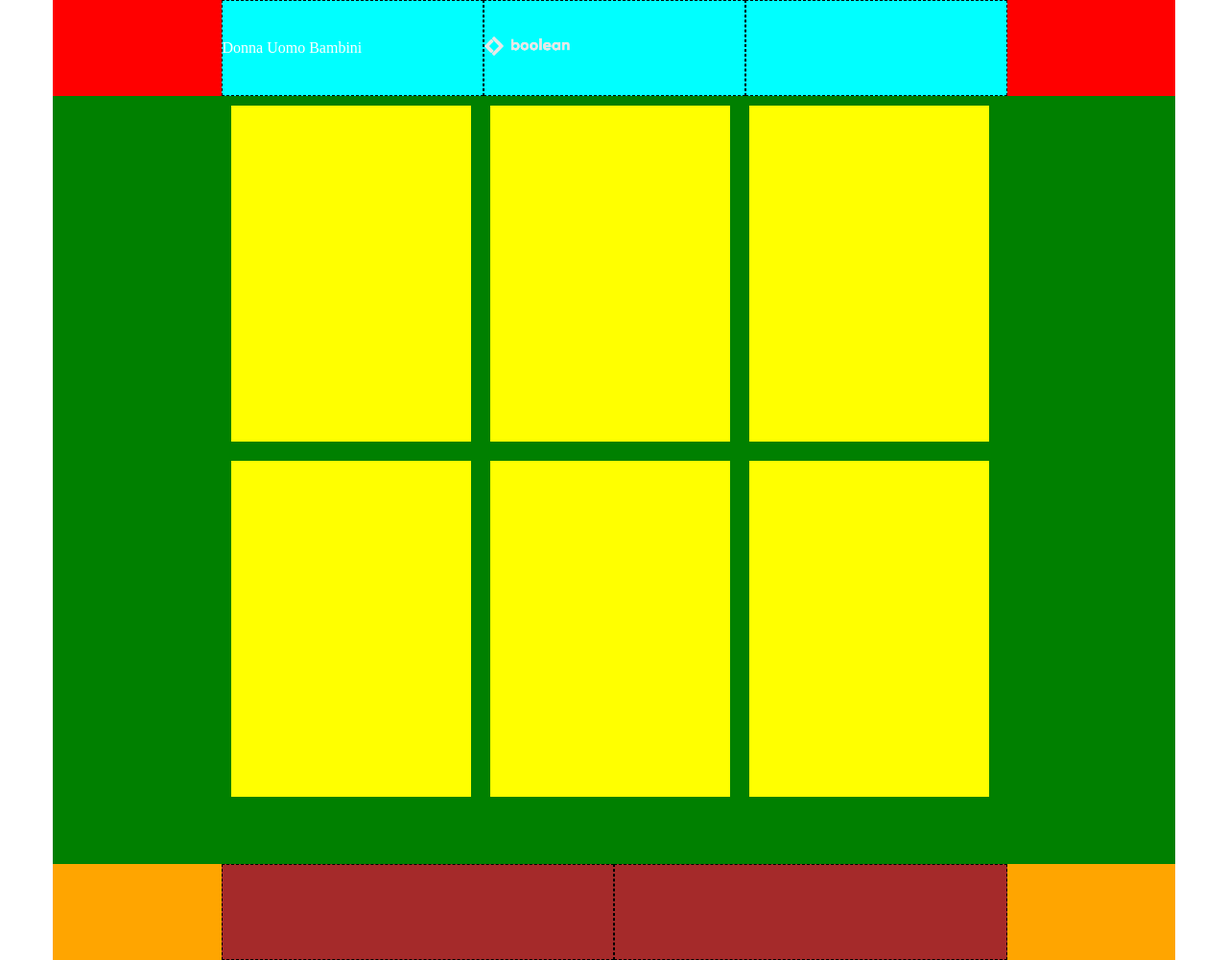
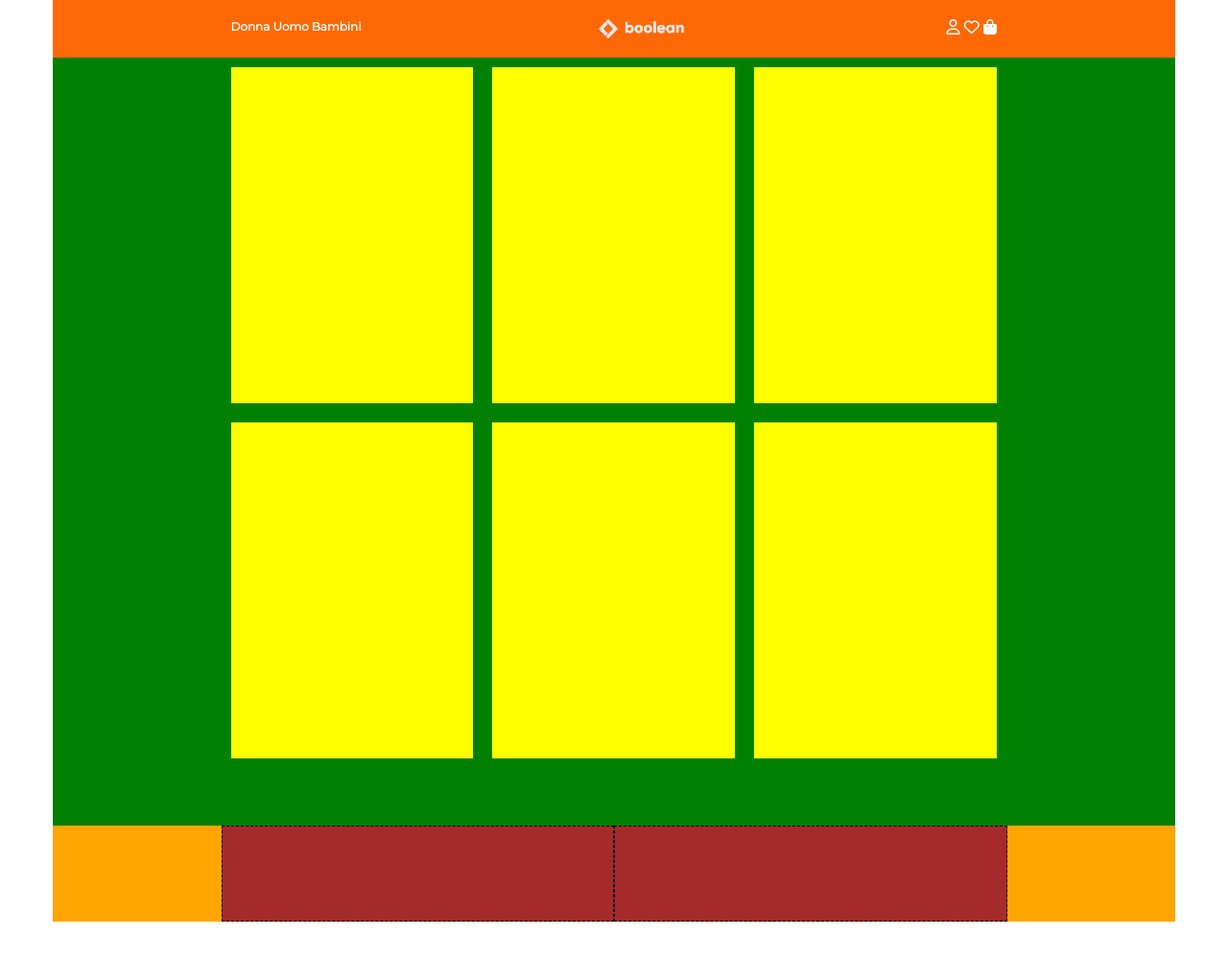
Before and after one commit to alep-2000/html-css-boolando, a plain HTML site: page index.html in a window 1280 px wide. Shown: the whole page at 96% size. After the commit the page ends 960 px from the top, so only its background shows below. Drawn offline with Linux system fonts and the light colour scheme.

Commit message:
[FEAT][STYLE]Add content to the section header

```diff
--- a/CSS/style.css
+++ b/CSS/style.css
@@ -4,17 +4,20 @@
     box-sizing: border-box;
 }
 
+body{
+    font-family: 'Montserrat', sans-serif;
+}
+
 /* SECTION-1 */
 .section-1{
     width: 1170px;
-    height: 100px;
+    height: 60px;
     margin: 0 auto;
+    background-color: rgb(255, 105, 5);
 }
 
 .container-1{
     width: 100%;
-    height: 100px;
-    background-color: red;
 }
 
 .row-1{
@@ -25,19 +28,32 @@
 
 .col-33-header{
     width: 70%;
-    height: 100px;
-    border: 1px dashed black;
-    align-content: space-around;
-    background-color: aqua;
+}
+
+h2{
+    font-size: 12px;
+    margin-left: 10px;
 }
 
 .center{
     color: white;
+    margin-top: 20px;
 }
 
 .logo{
     height: 20px;
+    margin-left: 120px;
+    margin-top: 20px;
 }
+
+.fa-regular{
+    height: 50px;
+}
+
+.fa-user{
+    margin-left: 210px;
+}
+
 /* END SECTION-1 */
 /* SECTION-2 */
 .section-2{
@@ -61,7 +77,7 @@
 }
 
 .col-33{
-    width: 250px;
+    width: calc(100% / 3 - 20px);
     height: 350px;
     margin: 10px;
     background-color: yellow;
--- a/index.html
+++ b/index.html
@@ -5,6 +5,10 @@
     <meta http-equiv="X-UA-Compatible" content="IE=edge">
     <meta name="viewport" content="width=device-width, initial-scale=1.0">
     <title>Boolando</title>
+    <link rel="preconnect" href="https://fonts.googleapis.com">
+    <link rel="preconnect" href="https://fonts.gstatic.com" crossorigin>
+    <link href="https://fonts.googleapis.com/css2?family=Montserrat&display=swap" rel="stylesheet">
+    <link rel="stylesheet" href="https://cdnjs.cloudflare.com/ajax/libs/font-awesome/6.4.0/css/all.min.css" integrity="sha512-iecdLmaskl7CVkqkXNQ/ZH/XLlvWZOJyj7Yy7tcenmpD1ypASozpmT/E0iPtmFIB46ZmdtAc9eNBvH0H/ZpiBw==" crossorigin="anonymous" referrerpolicy="no-referrer" />
     <link rel="stylesheet" href="./CSS/style.css">
 </head>
 <body>
@@ -14,13 +18,15 @@
             <div class="container-1">
                 <div class="row-1">
                     <div class="col-33-header">
-                         <span class="center">Donna</span> <span class="center">Uomo</span> <span class="center">Bambini</span>
+                        <h2 class="center">Donna Uomo Bambini</h2>
                     </div>
                     <div class="col-33-header">
                        <img class="logo" src="./img/boolean-logo.png" alt="logo">
                    </div>
                    <div class="col-33-header">
-
+                    <i class="fa-regular fa-user center"></i>
+                    <i class="fa-regular fa-heart center"></i>
+                    <i class="fa-solid fa-bag-shopping center"></i>
                    </div>
                 </div>
             </div>
```
